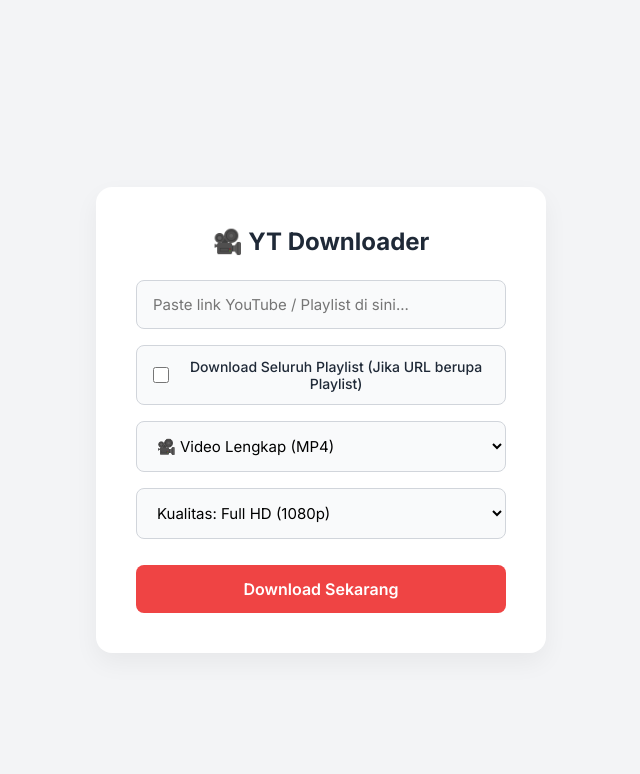
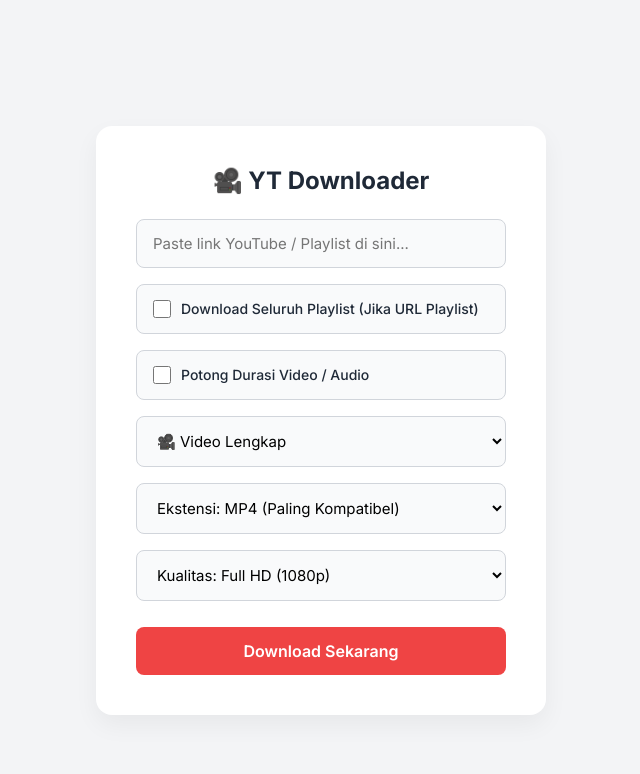
Before and after one commit to MeowAce/youtube-downloader-web, a Flask app: page / in a window 1280 px wide. Shown: the top 774 px of the page, without its empty margins (319-959 px from the left). Run offline with Flask 3, Linux system fonts and the light colour scheme; some libraries are stand-ins or nearby versions.

Commit message:
Youtube Downloader V2

```diff
--- a/app.py
+++ b/app.py
@@ -5,7 +5,7 @@ import time
 import threading
 import uuid
 import shutil
-import re # Digunakan untuk membersihkan teks persentase dari karakter aneh
+import re
 
 app = Flask(__name__)
 app.secret_key = "super_secret_key"
@@ -31,6 +31,22 @@ def hapus_file_lama():
             except:
                 pass
 
+# --- Fungsi untuk mengubah format waktu (MM:SS atau HH:MM:SS) ke detik ---
+def parse_waktu(waktu_str):
+    if not waktu_str:
+        return None
+    try:
+        parts = waktu_str.strip().split(':')
+        if len(parts) == 3: # HH:MM:SS
+            return int(parts[0]) * 3600 + int(parts[1]) * 60 + float(parts[2])
+        elif len(parts) == 2: # MM:SS
+            return int(parts[0]) * 60 + float(parts[1])
+        elif len(parts) == 1: # SS
+            return float(parts[0])
+    except:
+        return None
+    return None
+
 @app.route('/preview', methods=['POST'])
 def preview():
     data = request.get_json()
@@ -43,7 +59,8 @@ def preview():
         ydl_opts = {
             'skip_download': True,
             'quiet': True,
-            'extract_flat': 'in_playlist'
+            'extract_flat': 'in_playlist',
+            'source_address': '0.0.0.0'
         }
 
         with yt_dlp.YoutubeDL(ydl_opts) as ydl:
@@ -82,44 +99,56 @@ def preview():
 
 
 # --- FUNGSI BACKGROUND DENGAN PROGRESS HOOK ---
-def proses_download_background(task_id, url, format_choice, resolution_choice, audio_quality, is_playlist):
+def proses_download_background(task_id, url, format_choice, resolution_choice, audio_quality, is_playlist, video_ext, start_time, end_time):
     try:
         task_folder = os.path.join(DOWNLOAD_FOLDER, task_id)
         os.makedirs(task_folder, exist_ok=True)
 
-        # Fungsi khusus untuk menangkap progres persentase dari yt-dlp
         def progress_hook(d):
             if d['status'] == 'downloading':
-                # Coba ambil persen dari hitungan byte (paling akurat)
                 downloaded = d.get('downloaded_bytes', 0)
                 total = d.get('total_bytes') or d.get('total_bytes_estimate', 0)
                 if total > 0:
                     percent = (downloaded / total) * 100
                     tasks[task_id]['progress'] = f"{percent:.1f}"
                 else:
-                    # Alternatif: ambil dari string bawaan yt-dlp dan bersihkan kode warna ANSI
                     percent_str = d.get('_percent_str', '0.0%')
                     clean_percent = re.sub(r'\x1b\[[0-9;]*m', '', percent_str).replace('%', '').strip()
                     tasks[task_id]['progress'] = clean_percent
             elif d['status'] == 'finished':
-                # Saat selesai download tapi sedang proses gabung audio+video (FFmpeg)
                 tasks[task_id]['progress'] = "100"
-                tasks[task_id]['processing_msg'] = "Menggabungkan File (Harap Tunggu)..."
+                tasks[task_id]['processing_msg'] = "Memproses File (Harap Tunggu)..."
 
         ydl_opts = {
             'outtmpl': os.path.join(task_folder, '%(title)s.%(ext)s'),
             'noplaylist': not is_playlist,
             'ignoreerrors': True,
-            'progress_hooks': [progress_hook], # <-- Memasukkan hook ke sini
+            'progress_hooks': [progress_hook],
+            'source_address': '0.0.0.0'
         }
+
+        # --- LOGIKA MEMOTONG DURASI VIDEO/AUDIO ---
+        if start_time or end_time:
+            mulai_sec = parse_waktu(start_time) or 0
+            selesai_sec = parse_waktu(end_time) or 999999 # Jika end kosong, set ke angka sangat besar (sampai akhir)
+
+            def rentang_waktu(info_dict, ydl):
+                return [{'start_time': mulai_sec, 'end_time': selesai_sec}]
+
+            ydl_opts['download_ranges'] = rentang_waktu
+            ydl_opts['force_keyframes_at_cuts'] = True # Memastikan potongan presisi
 
         if format_choice == 'audio':
             codec = 'mp3'
             quality = '192'
 
             if audio_quality == 'mp3_320': quality = '320'
+            elif audio_quality == 'm4a': codec = 'm4a'
+            elif audio_quality == 'aac': codec = 'aac'
             elif audio_quality == 'flac': codec = 'flac'
             elif audio_quality == 'wav': codec = 'wav'
+            elif audio_quality == 'opus': codec = 'opus'
+            elif audio_quality == 'vorbis': codec = 'vorbis'
 
             ydl_opts.update({
                 'format': 'bestaudio/best',
@@ -128,14 +157,22 @@ def proses_download_background(task_id, url, format_choice, resolution_choice, a
                     'preferredcodec': codec,
                 }],
             })
-            if codec in ['mp3', 'm4a']:
+
+            if codec in ['mp3', 'm4a', 'aac', 'opus', 'vorbis']:
                 ydl_opts['postprocessors'][0]['preferredquality'] = quality
 
         else:
-            format_string = f'bestvideo[height<={resolution_choice}][ext=mp4]+bestaudio[ext=m4a]/bestvideo[height<={resolution_choice}]+bestaudio/best'
+            if video_ext == 'webm':
+                format_string = f'bestvideo[height<={resolution_choice}][ext=webm]+bestaudio[ext=webm]/bestvideo[height<={resolution_choice}]+bestaudio/best'
+            elif video_ext == 'mkv':
+                format_string = f'bestvideo[height<={resolution_choice}]+bestaudio/bestvideo[height<={resolution_choice}]+bestaudio/best'
+            else:
+                format_string = f'bestvideo[height<={resolution_choice}][ext=mp4]+bestaudio[ext=m4a]/bestvideo[height<={resolution_choice}]+bestaudio/best'
+                video_ext = 'mp4'
+
             ydl_opts.update({
                 'format': format_string,
-                'merge_output_format': 'mp4'
+                'merge_output_format': video_ext
             })
 
         with yt_dlp.YoutubeDL(ydl_opts) as ydl:
@@ -170,18 +207,23 @@ def index():
         format_choice = request.form.get('format')
         resolution_choice = request.form.get('resolution')
         audio_quality = request.form.get('audio_quality')
+        video_ext = request.form.get('video_ext', 'mp4')
         is_playlist = 'is_playlist' in request.form
+
+        # Menangkap input waktu
+        start_time = request.form.get('start_time')
+        end_time = request.form.get('end_time')
 
         if not url:
             flash('Harap masukkan URL YouTube!')
             return render_template('index.html')
 
         task_id = str(uuid.uuid4())
-        # Menambahkan variabel progress ke dalam dictionary
         tasks[task_id] = {'status': 'processing', 'filename': '', 'error': '', 'progress': '0', 'processing_msg': 'Memulai Download...'}
 
+        # Masukkan parameter start_time dan end_time ke thread
         thread = threading.Thread(target=proses_download_background,
-                                  args=(task_id, url, format_choice, resolution_choice, audio_quality, is_playlist))
+                                  args=(task_id, url, format_choice, resolution_choice, audio_quality, is_playlist, video_ext, start_time, end_time))
         thread.start()
 
         return render_template('index.html', task_id=task_id)
--- a/requirements.txt
+++ b/requirements.txt
@@ -1,2 +1,3 @@
 Flask
 yt-dlp
+ffmpeg
--- a/templates/index.html
+++ b/templates/index.html
@@ -7,6 +7,7 @@
     <title>YT Downloader Pribadi</title>
     <link href="https://fonts.googleapis.com/css2?family=Inter:wght@400;500;600;700&display=swap" rel="stylesheet">
     <style>
+        /* CSS Sama seperti sebelumnya */
         body {
             font-family: 'Inter', sans-serif;
             background-color: #f3f4f6;
@@ -117,6 +118,7 @@
             font-size: 14px;
             font-weight: 500;
             cursor: pointer;
+            text-align: left;
         }
 
         .status-text {
@@ -184,7 +186,6 @@
             color: #374151;
         }
 
-        /* CSS KHUSUS PROGRESS BAR */
         .progress-wrapper {
             width: 100%;
             background-color: #e5e7eb;
@@ -206,6 +207,30 @@
             font-weight: bold;
             color: #10b981;
             margin-bottom: 15px;
+        }
+
+        /* CSS KHUSUS INPUT TRIM */
+        .trim-container {
+            display: none;
+            gap: 10px;
+            margin-bottom: 16px;
+        }
+
+        .trim-box {
+            flex: 1;
+            text-align: left;
+        }
+
+        .trim-label {
+            font-size: 12px;
+            color: #6b7280;
+            font-weight: 600;
+            display: block;
+            margin-bottom: 4px;
+        }
+
+        .trim-input {
+            margin-bottom: 0 !important;
         }
     </style>
 </head>
@@ -245,24 +270,20 @@
             const progressText = document.getElementById('progressText');
             const statusMessage = document.getElementById('statusMessage');
 
-            // Kita nge-cek ke server setiap 1 Detik (1000ms) agar pergerakan bar halus
             const interval = setInterval(() => {
                 fetch('/status/' + taskId)
                     .then(response => response.json())
                     .then(data => {
                         if (data.status === 'processing') {
-                            // Update animasi Bar dan Persentase
                             let percent = parseFloat(data.progress);
                             if (!isNaN(percent)) {
                                 progressBar.style.width = percent + "%";
                                 progressText.innerText = percent.toFixed(1) + "%";
                             }
-
-                            // Ganti pesan jika sudah 100% (saat FFmpeg menggabungkan/convert)
                             if (data.processing_msg) {
                                 statusMessage.innerText = data.processing_msg;
                             } else if (percent > 0) {
-                                statusMessage.innerText = "Mengunduh Video...";
+                                statusMessage.innerText = "Mengunduh File...";
                             }
                         }
                         else if (data.status === 'completed') {
@@ -308,12 +329,34 @@
 
             <div class="checkbox-container">
                 <input type="checkbox" id="is_playlist" name="is_playlist">
-                <label for="is_playlist">Download Seluruh Playlist (Jika URL berupa Playlist)</label>
+                <label for="is_playlist">Download Seluruh Playlist (Jika URL Playlist)</label>
+            </div>
+
+            <div class="checkbox-container">
+                <input type="checkbox" id="enable_trim" onchange="toggleTrim()">
+                <label for="enable_trim">Potong Durasi Video / Audio</label>
+            </div>
+
+            <div class="trim-container" id="trimOptions">
+                <div class="trim-box">
+                    <label class="trim-label">Mulai (Contoh: 00:30)</label>
+                    <input type="text" name="start_time" class="trim-input" placeholder="Mulai dari...">
+                </div>
+                <div class="trim-box">
+                    <label class="trim-label">Selesai (Contoh: 01:45)</label>
+                    <input type="text" name="end_time" class="trim-input" placeholder="Sampai dengan...">
+                </div>
             </div>
 
             <select name="format" id="formatSelect" onchange="toggleOptions()" required>
-                <option value="video">🎥 Video Lengkap (MP4)</option>
+                <option value="video">🎥 Video Lengkap</option>
                 <option value="audio">🎵 Hanya Audio</option>
+            </select>
+
+            <select name="video_ext" id="videoExtSelect">
+                <option value="mp4" selected>Ekstensi: MP4 (Paling Kompatibel)</option>
+                <option value="mkv">Ekstensi: MKV (Untuk Film/Kualitas Tinggi)</option>
+                <option value="webm">Ekstensi: WebM (Lebih Ringan/Optimal Web)</option>
             </select>
 
             <select name="resolution" id="resolutionSelect">
@@ -327,6 +370,10 @@
             <select name="audio_quality" id="audioQualitySelect" style="display: none;">
                 <option value="mp3_192" selected>Standar: MP3 (192kbps)</option>
                 <option value="mp3_320">Tinggi: MP3 (320kbps)</option>
+                <option value="m4a">Efisien Apple: M4A</option>
+                <option value="aac">Audio Jernih: AAC</option>
+                <option value="opus">Sangat Ringan: Opus</option>
+                <option value="vorbis">Ogg Vorbis: OGG</option>
                 <option value="flac">Lossless: FLAC (Kualitas Studio)</option>
                 <option value="wav">Uncompressed: WAV</option>
             </select>
@@ -335,16 +382,34 @@
         </form>
 
         <script>
+            // FUNGSI TOGGLE UNTUK MENU POTONG
+            function toggleTrim() {
+                var isChecked = document.getElementById("enable_trim").checked;
+                var trimOptions = document.getElementById("trimOptions");
+
+                if (isChecked) {
+                    trimOptions.style.display = "flex";
+                } else {
+                    trimOptions.style.display = "none";
+                    // Kosongkan input saat di-uncheck
+                    document.querySelector('input[name="start_time"]').value = "";
+                    document.querySelector('input[name="end_time"]').value = "";
+                }
+            }
+
             function toggleOptions() {
                 var format = document.getElementById("formatSelect").value;
                 var resSelect = document.getElementById("resolutionSelect");
+                var videoExtSelect = document.getElementById("videoExtSelect");
                 var audioSelect = document.getElementById("audioQualitySelect");
 
                 if (format === "audio") {
                     resSelect.style.display = "none";
+                    videoExtSelect.style.display = "none";
                     audioSelect.style.display = "block";
                 } else {
                     resSelect.style.display = "block";
+                    videoExtSelect.style.display = "block";
                     audioSelect.style.display = "none";
                 }
             }
```
Also changed, not shown: 3 other files.
